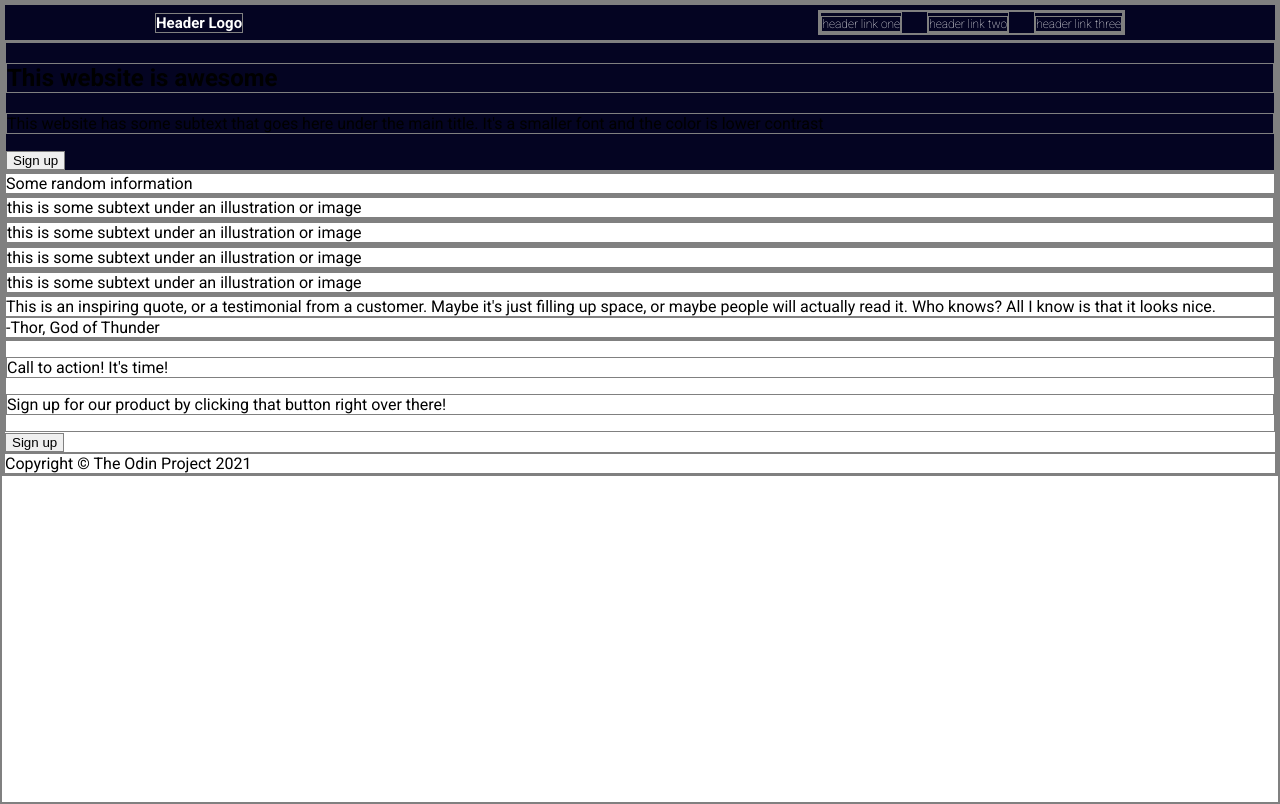
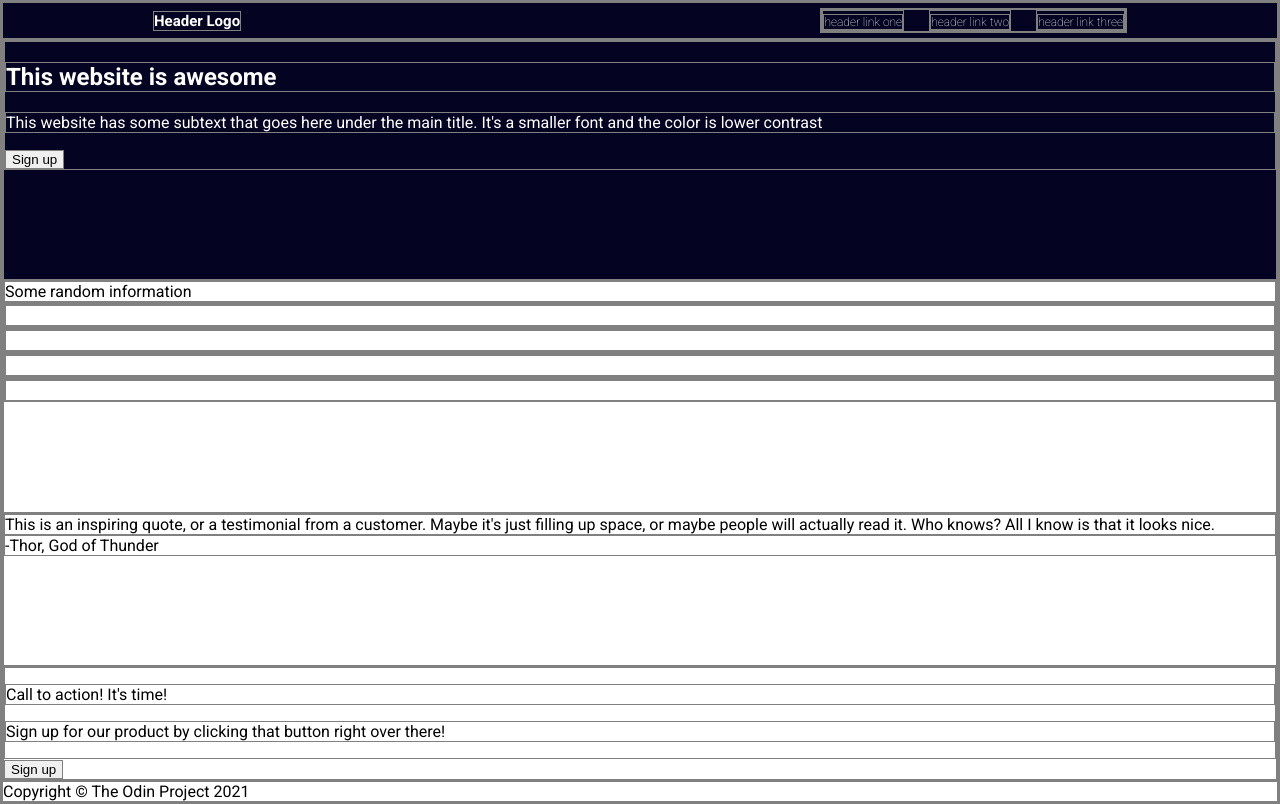
Before and after one commit to CaolanCode/The-Odin-Project, a plain HTML site: page LandingPages/landing-page-1.html in a window 1280 px wide. Drawn offline with Linux system fonts and the light colour scheme.

Commit message:
added flex styling

```diff
--- a/LandingPages/landing-page-1.css
+++ b/LandingPages/landing-page-1.css
@@ -8,6 +8,11 @@ body{
     display: flex;
     flex-direction: column;
     min-height: 100vh;
+}
+.page{
+    flex: 1;
+    display: flex;
+    flex-direction: column;
 }
 a{
     text-decoration: none;
@@ -40,3 +45,9 @@ li{
     font-size: 15px;
     font-weight: 700;
 }
+.description-container, .information-container, .image-container, .quote-container{
+    flex: 1;
+}
+.text{
+    color: white;
+}
--- a/LandingPages/landing-page-1.html
+++ b/LandingPages/landing-page-1.html
@@ -8,8 +8,6 @@
     <link rel="stylesheet" href="landing-page-1.css" />
   </head>
   <body>
-    <div class="container">
-      <div class="page">
     <div class="header">
       <div class="left-side">Header Logo</div>
       <div class="right-side">
@@ -20,6 +18,7 @@
         </ul>
       </div>
     </div>
+    <div class="page">
       <div class="description-container">
         <div class="text">
           <h2 class="heading">This website is awesome</h2>
@@ -60,8 +59,8 @@
       <div class="quote-container">
         <div class="quote">
           This is an inspiring quote, or a testimonial from a customer. Maybe
-            it's just filling up space, or maybe people will actually read it.
-            Who knows&#63; All I know is that it looks nice.
+          it's just filling up space, or maybe people will actually read it. Who
+          knows&#63; All I know is that it looks nice.
         </div>
         <div class="author">-Thor, God of Thunder</div>
       </div>
@@ -75,8 +74,7 @@
         </div>
         <button>Sign up</button>
       </div>
+    </div>
     <div class="footer">Copyright &#169; The Odin Project 2021</div>
-      </div>
-    </div>
   </body>
 </html>
```
Lines whose indentation alone changed are shown as unchanged.
